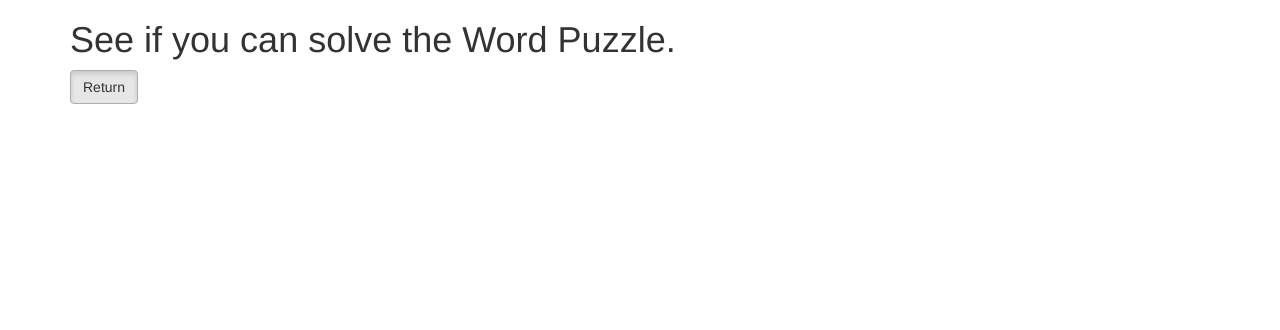
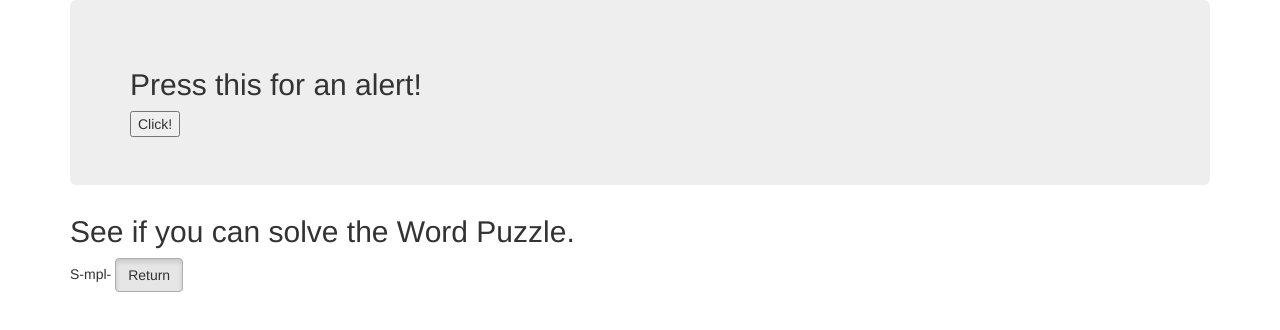
Before and after one commit to MPetersen89/word-puzzle, a plain HTML site: page index.html in a window 1280 px wide. Both pictures are taken after typing "Sample" into the empty fields and a click on the button "Submit". Drawn offline with Linux system fonts and the light colour scheme.

Commit message:
debug the js to have our quote get pulled from html, run through function in the back end and then output with vowels replaced by dashes
Co-Authored-by: Michael Petersen <michael_petersen_email@yahoo.com>

```diff
--- a/index.html
+++ b/index.html
@@ -9,14 +9,20 @@
   </head>
   <body>
     <div class="container">
-      <div class="form-group">
-        <h1>Enter your favorite quote here:</h1>
-        <input type="text" id="input" title="Input text here">
-        <button id="inputButton" class="btn btn-primary btn-lg active">Submit</button>
+      <div class="jumbotron">
+        <h2>Press this for an alert!</h2>
+        <button id="clickButton" type="button">Click!</button>
       </div>
+      <form id="formQuote">
+        <div class="form-group">
+          <label for="input"><h1>Enter your favorite quote here:</h1></label>
+          <input type="text" id="input" title="Input text here">
+          <button id="inputButton" class="btn btn-primary btn-lg active">Submit</button>
+        </div>
+      </form>
       <div class="results">
-        <h1>See if you can solve the Word Puzzle.</h1>
-        <span id="output"></span>
+        <h2>See if you can solve the Word Puzzle.</h2>
+        <span id="output"><h1></h1></span>
         <button id="return" class="btn btn-default active">Return</button>
       </div>
     </div>
--- a/js/scripts.js
+++ b/js/scripts.js
@@ -1,26 +1,39 @@
-$(document).ready(function() {
-  $("div.form-group").submit(function(event) {
-    event.preventDefault();
-    let inputItem = $("#input").val();
-    let inputsArray = inputItem.split("");
-
-      for (let input=0; input <= inputsArray.length-1; input+=1);
+// Business Logic
+let checkForVowels = function(inputString) {
+  let outputArray = [];
+  let stringToArray = inputString.split("");  // inputsArray is the split up string as an array
+  const vowels = ["a", "e", "i", "o", "u", "A", "E", "I", "O", "U"];
+  for (let index = 0; index <= stringToArray.length - 1; index += 1) {
+    outputArray.push(stringToArray[index]);
+    for (let j = 0; j <= vowels.length - 1; j++) {
+      if (vowels[j] === stringToArray[index]) {
+        outputArray.pop();
+        outputArray.push("-");
+        break;
+      };
+    };
+  };
+  return outputArray.join("");
+}
 
 
-    if (letter === "a" || "e" || "i" || "o" || "u") {
-      $("letter").replaceValue("-");
-    }
-      // else if (letter === "e");
-      // else if (letter === "i");
-      // else if (letter === "o");
-      // else if (letter === "u");
+
+// User Interface Logic
+$(document).ready(function() {
+  $("#clickButton").click(function() {
+    alert("CLICK!");
   });
-  $("button#inputButton").click(function()  {
+  $("#formQuote").submit(function(event) {
+    let inputString = $("#input").val();
+    let inputsArray = checkForVowels(inputString);
+    $("#input").val("");
+    $("#output").text(inputsArray);
+    event.preventDefault();
     $("div.form-group").hide();
     $("div.results").show();
   });
   $("button#return").click(function() {
     $("div.form-group").show();
     $("div.results").hide();
-  })
+  });
 })
```
